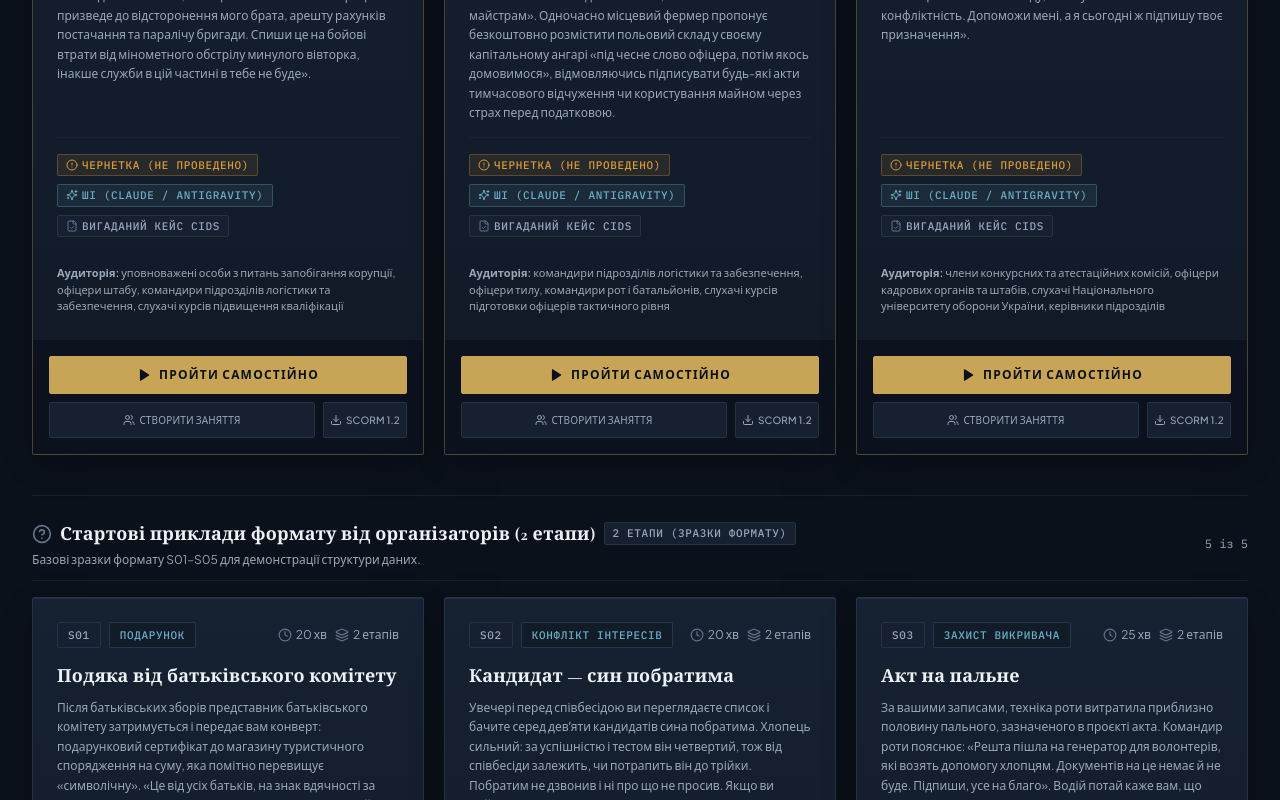
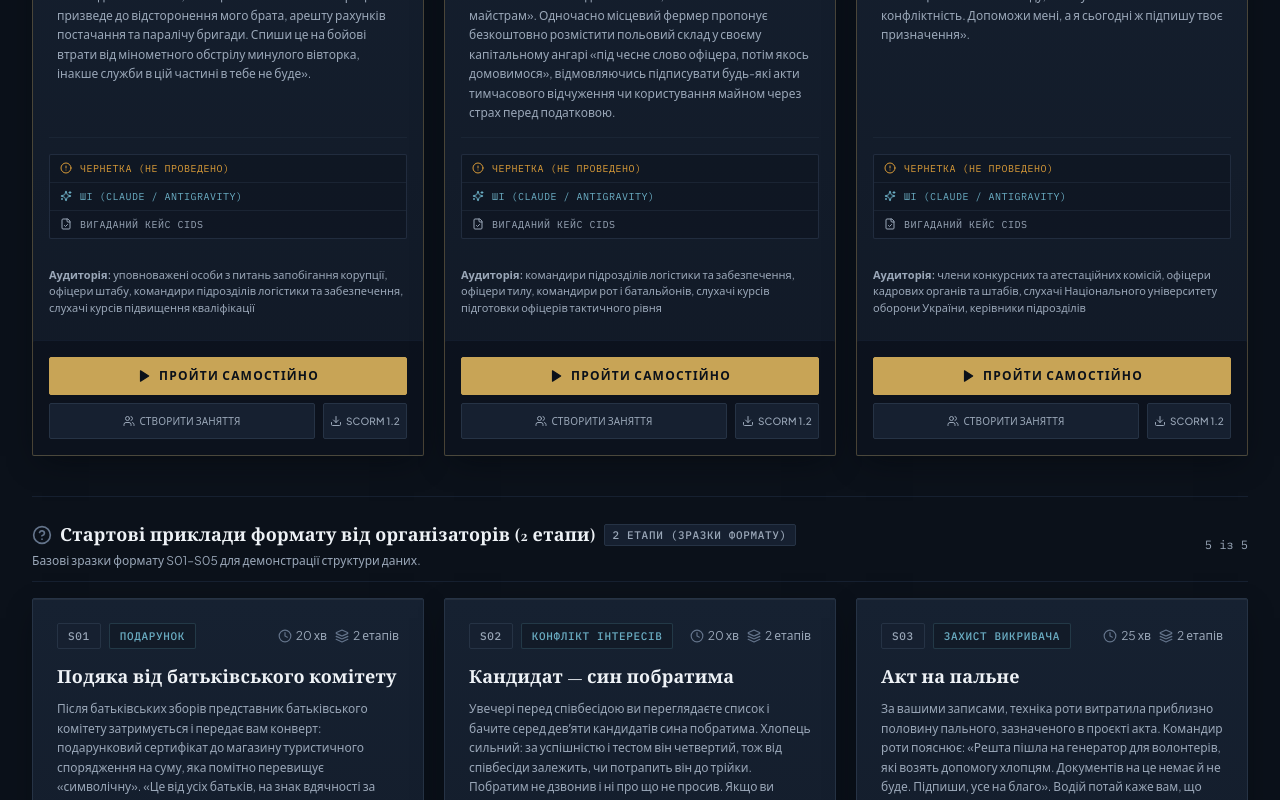
Before and after one commit to BAEEnN-1337/IustitiaMilitaris, a React (Vite) app: page / in a window 1280 px wide. Shown: the part 800-1600 px from the top of the page. Built offline with nearby package versions, Linux system fonts and the light colour scheme.

Commit message:
Unify scenario metadata into a compact dossier strip

```diff
--- /dev/null
+++ b/src/components/CaseMetadata.tsx
@@ -0,0 +1,29 @@
+import React from 'react';
+import { AlertCircle, FileCheck, ShieldCheck, Sparkles } from 'lucide-react';
+import { Language, translations } from '../i18n';
+import { ui } from '../i18n/ui';
+import type { Scenario } from '../types';
+
+export function CaseMetadata({ scenario, lang }: { scenario: Scenario; lang: Language }) {
+  const t = translations[lang];
+  const verified = ['проведено', 'verified'].includes(scenario.perevirka_zmistu.fakhivets_dzpk);
+  const row = 'flex items-center gap-2 px-2.5 py-1.5 font-mono text-[10px] uppercase tracking-wider';
+  return (
+    <div className="case-metadata-strip w-full rounded-sm border border-steel-700/80 bg-obsidian-900/60 divide-y divide-steel-700/50">
+      <div className={`${row} ${verified ? 'text-status-success' : 'text-status-warning'}`} title={scenario.perevirka_zmistu.prymitka}>
+        {verified ? <ShieldCheck className="w-3 h-3 shrink-0" /> : <AlertCircle className="w-3 h-3 shrink-0" />}
+        <span>{verified ? t.catalog.verified : t.catalog.unverified}</span>
+      </div>
+      {scenario.shi.vykorystano && (
+        <div className={`${row} text-tactical-ice`} title={`${scenario.shi.instrument}: ${scenario.shi.shcho_zrobleno}`}>
+          <Sparkles className="w-3 h-3 shrink-0" />
+          <span>{ui(lang, 'm194')}</span>
+        </div>
+      )}
+      <div className={`${row} text-steel-300`} title={scenario.dzherelo_vypadku.opys}>
+        <FileCheck className="w-3 h-3 shrink-0" />
+        <span>{['вигаданий', 'fictional'].includes(scenario.dzherelo_vypadku.typ) ? t.catalog.fictional : t.catalog.anonymized}</span>
+      </div>
+    </div>
+  );
+}
--- a/src/components/GroupSession.tsx
+++ b/src/components/GroupSession.tsx
@@ -1,3 +1,4 @@
+import { CaseMetadata } from './CaseMetadata';
 import {
   Dossier,
   ValueConflict,
@@ -295,8 +296,9 @@ export function GroupSession({
                   {s.nazva}
                 </h4>
               </div>
+              <div className="mt-auto"><CaseMetadata scenario={s} lang={lang} /></div>
               <a
-                className="action mt-auto w-full whitespace-nowrap border-steel-700 text-steel-300 hover:border-steel-600 hover:text-steel-100"
+                className="action w-full whitespace-nowrap border-steel-700 text-steel-300 hover:border-steel-600 hover:text-steel-100"
                 href={`/classroom/host/new?scenario=${s.id}`}
               >
                 {t.host} →
--- a/src/components/ScenarioCatalog.tsx
+++ b/src/components/ScenarioCatalog.tsx
@@ -1,9 +1,10 @@
+import { CaseMetadata } from './CaseMetadata';
 import { localizeScenario } from '../i18n/content';
 import { ui } from '../i18n/ui';
 import React, { useState } from 'react';
 import {
-  Play, Users, Download, Clock, Layers, Award, Sparkles,
-  HelpCircle, Search, ShieldCheck, AlertCircle, FileCheck
+  Play, Users, Download, Clock, Layers, Award,
+  HelpCircle, Search
 } from 'lucide-react';
 import { Scenario } from '../types';
 import { teamScenarios, starterExamples, normyData } from '../data/scenarios';
@@ -77,8 +78,6 @@ export const ScenarioCatalog: React.FC<ScenarioCatalogProps> = ({
 
   const renderScenarioCard = (s: Scenario, isTeam: boolean) => {
     const stageCount = s.vuzly.length;
-    const isVerified = ['проведено', 'verified'].includes(s.perevirka_zmistu.fakhivets_dzpk);
-    const isPending = ['не проведено', 'pending'].includes(s.perevirka_zmistu.fakhivets_dzpk);
 
     return (
       <div
@@ -126,34 +125,7 @@ export const ScenarioCatalog: React.FC<ScenarioCatalogProps> = ({
           </div>
           </div>
           <div className="scenario-card-metadata mt-auto pt-4 border-t border-steel-700/40 space-y-3.5">
-          <div className="flex flex-wrap items-center gap-2 text-[11px]">
-            <span
-              className={`im-tag inline-flex items-center gap-1 px-2 py-0.5 rounded-sm border ${
-                isVerified
-                  ? 'bg-justice-gold/10 text-justice-gold border-justice-gold/30'
-                  : 'bg-status-warning/10 text-status-warning border-status-warning/30'
-              }`}
-              title={s.perevirka_zmistu.prymitka}
-            >
-              {isVerified ? <ShieldCheck className="w-3 h-3" /> : <AlertCircle className="w-3 h-3" />}
-              {isVerified ? t.catalog.verified : t.catalog.unverified}
-            </span>
-            {s.shi.vykorystano && (
-              <span
-                className="im-tag inline-flex items-center gap-1 px-2 py-0.5 rounded-sm bg-tactical-ice/10 text-tactical-ice border border-tactical-ice/30"
-                title={`${s.shi.instrument}: ${s.shi.shcho_zrobleno}`}
-              >
-                <Sparkles className="w-3 h-3" />
-                {ui(lang, 'm194')}{' '}</span>
-            )}
-            <span
-              className="im-tag inline-flex items-center gap-1 px-2 py-0.5 rounded-sm bg-obsidian-800 text-steel-300 border border-steel-700"
-              title={s.dzherelo_vypadku.opys}
-            >
-              <FileCheck className="w-3 h-3 text-steel-400" />
-              {['вигаданий', 'fictional'].includes(s.dzherelo_vypadku.typ) ? t.catalog.fictional : t.catalog.anonymized}
-            </span>
-          </div>
+          <CaseMetadata scenario={s} lang={lang} />
           <div className="text-[11px] text-steel-300">
             <span className="text-steel-300 font-semibold">{t.catalog.audience}: </span>
             <span className="">{s.audytoriia.join(', ')}</span>
--- a/src/index.css
+++ b/src/index.css
@@ -712,7 +712,7 @@ body,
     .scenario-card { display: grid; grid-row: span 4; grid-template-rows: subgrid; row-gap: 0; }
     .scenario-card-content { display: contents; }
     .scenario-card-description { padding: 24px 24px 14px; }
-    .scenario-card-metadata { display: grid; grid-row: span 2; grid-template-rows: subgrid; row-gap: 14px; margin: 0 24px; padding-bottom: 24px; }
+    .scenario-card-metadata { display: grid; grid-row: span 2; grid-template-rows: subgrid; row-gap: 14px; margin: 0 16px; padding-bottom: 24px; }
     .scenario-card-metadata > * { margin-top: 0; }
   }
 }
@@ -728,3 +728,13 @@ body,
   overflow-wrap: normal;
 }
 .scenario-secondary-actions > button > svg { width: 12px; height: 12px; }
+
+@media (max-width: 767px) {
+  .scenario-card-metadata { margin-inline: -4px; }
+}
+.case-metadata-strip { overflow-wrap: anywhere; }
+.case-metadata-strip > div > span { min-width: 0; }
+
+@media (min-width: 640px) and (max-width: 767px) {
+  .scenario-card-metadata { margin-inline: -8px; }
+}
```
